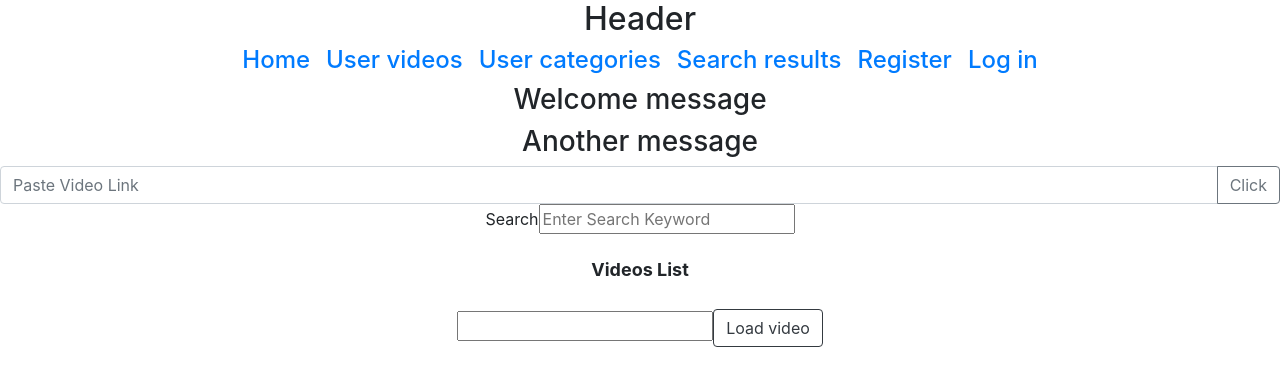
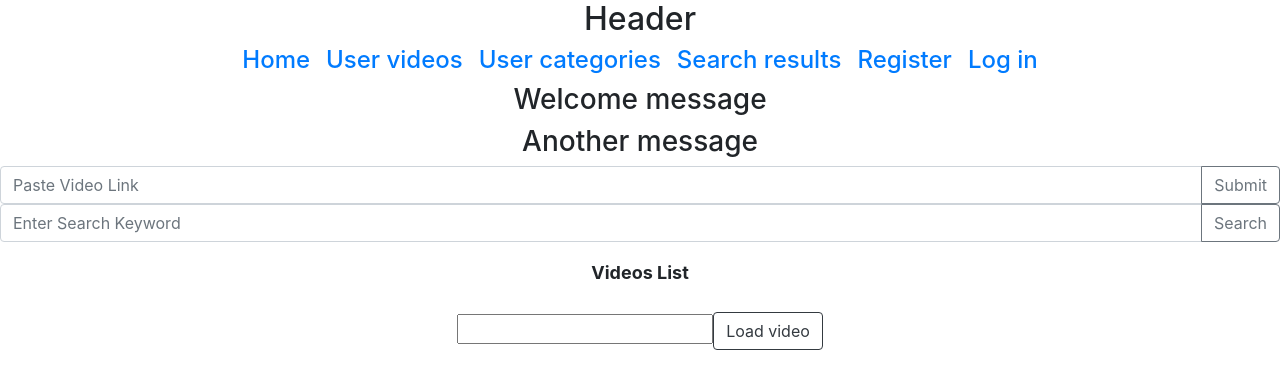
Before and after one commit to nataliaCodes/echo-replay-your-moments, a React (Create React App) app in the folder front-end/: page / in a window 1280 px wide. Shown: the top 388 px of the page. Built offline with nearby package versions, Linux system fonts and the light colour scheme.

Commit message:
changed search bar style

```diff
--- a/front-end/src/components/HomePage/PasteBar.jsx
+++ b/front-end/src/components/HomePage/PasteBar.jsx
@@ -34,7 +34,7 @@ export default function PasteBar(props){
           aria-label="Video Urls"
         />
         <InputGroup.Append>
-          <Button type="submit" value={url} variant="outline-secondary" >Click</Button>
+          <Button type="submit" value={url} variant="outline-secondary" >Submit</Button>
         </InputGroup.Append>
       </InputGroup>
     </Form>
--- a/front-end/src/components/shared/SearchBar.jsx
+++ b/front-end/src/components/shared/SearchBar.jsx
@@ -1,4 +1,10 @@
 import React, { useState } from 'react'
+import { useHistory } from "react-router-dom";
+
+import InputGroup from 'react-bootstrap/InputGroup';
+import FormControl from 'react-bootstrap/FormControl'
+import Button from 'react-bootstrap/Button';
+import Form from 'react-bootstrap/Form';
 
 export default function SearchBar(props){
   const [state, setState] = useState({
@@ -22,13 +28,27 @@ export default function SearchBar(props){
   }
 
   return (
-    <div>
-    <form onSubmit={onSubmit}>
-      <div className="form-controls">
-        <label>Search</label>
-        <input value={state.title} onChange={onSearchChanged} id="video-search" type="text" placeholder="Enter Search Keyword"></input>
-      </div>
-    </form>
-  </div>
+    // <div>
+    // <form onSubmit={onSubmit}>
+    //   <div className="form-controls">
+    //     <label>Search</label>
+    //     <input value={state.title} onChange={onSearchChanged} id="video-search" type="text" placeholder="Enter Search Keyword"></input>
+    //   </div>
+    // </form>
+
+    <Form onSubmit={onSubmit}>
+      <InputGroup onChange={onSearchChanged} className="form-controls" id="video-search">
+        <FormControl
+          placeholder="Enter Search Keyword"
+          aria-label="Search"
+        />
+        <InputGroup.Append>
+          <Button type="submit" value={state.title} variant="outline-secondary" >Search</Button>
+        </InputGroup.Append>
+      </InputGroup>
+    </Form>
+  // </div>
+
+
   )
 }
```
Also changed, not shown: 1 other file (tests, documents, lock files or other folders).
